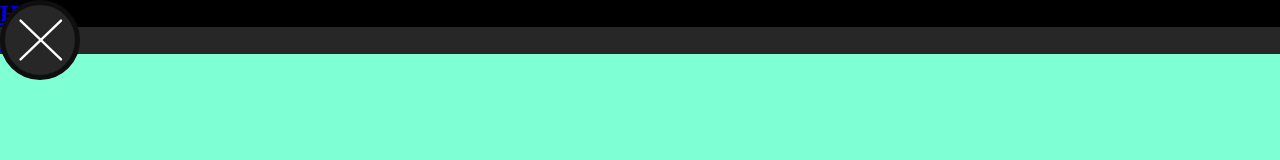
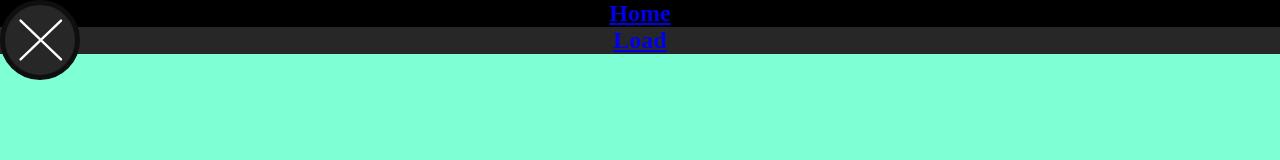
Before and after one commit to 1vel/layout, a plain HTML site: page menu.html in a window 1280 px wide. Both pictures are taken after a click on the heading 40 px from the left and 40 px from the top of the page. Drawn offline with Linux system fonts and the light colour scheme.

Commit message:
please work

```diff
--- a/menu.html
+++ b/menu.html
@@ -67,8 +67,10 @@ details[open]#absol__menu > summary::marker {
 /* LINKS */
 .absol__menu--link {
   display: flex;
-    background-color: #272727;
-    height: 25%;
+  background-color: #272727;
+  height: 50%;
+  align-items: center;
+  justify-content: center;
 }
 .absol__menu--link:hover {
     background-color: black;
```
